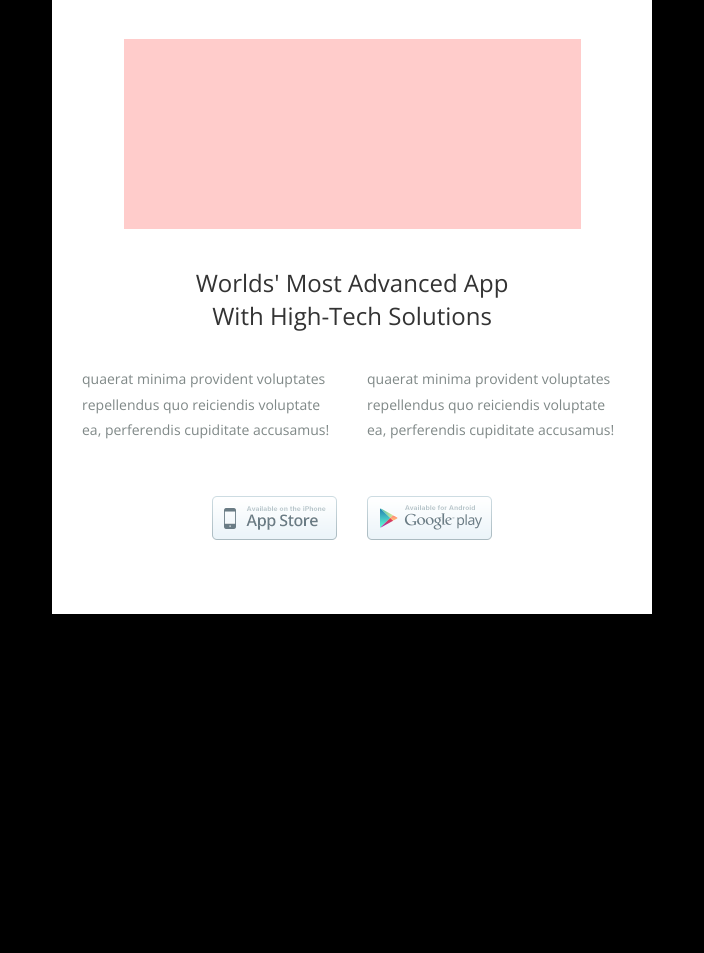
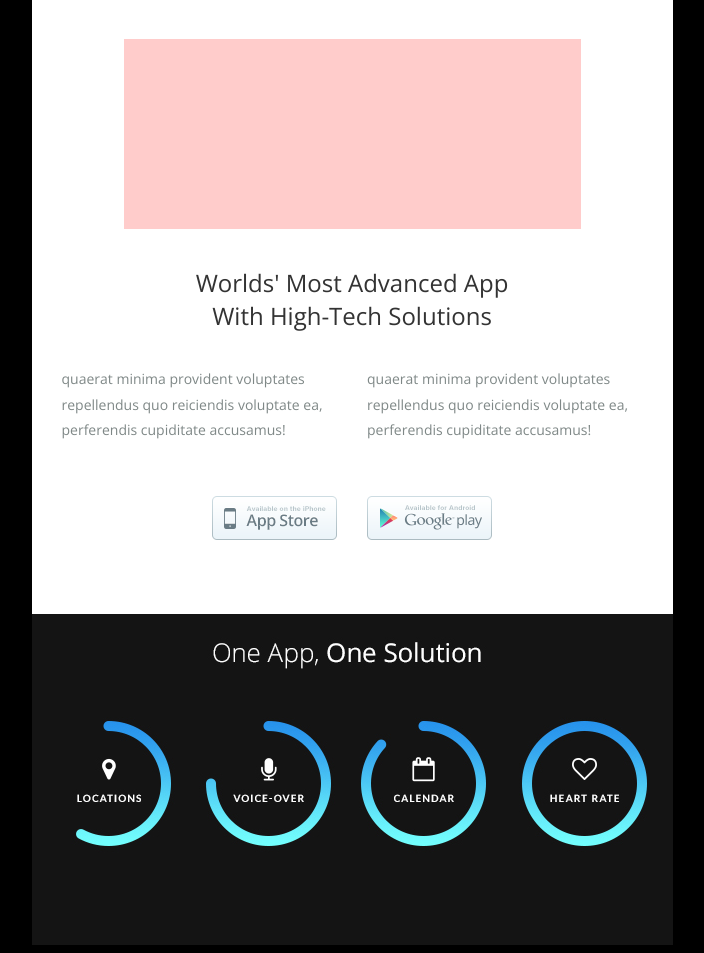
Before and after one commit to davidmfrost/html-email, a plain HTML site: page public/index.html in a window 1280 px wide. Shown: the part 807-1760 px from the top of the page, without its empty margins (288-992 px from the left). Before the commit the page ends 1429 px from the top, so only its background shows below. Drawn offline with nearby package versions, Linux system fonts and the light colour scheme.

Commit message:
Add one app section layout and image

```diff
--- a/public/index.html
+++ b/public/index.html
@@ -187,11 +187,19 @@
             </td>
           </tr>
           <!-- End of most advanced row -->
-          <!-- Start of main row -->
+          <!-- Start of one app row -->
           <tr>
-            <td></td>
+            <td>
+              <table class="one-app-table" width="100%" align="left" cellspacing="0" cellpadding="0" border="0" style="padding: 15px 15px 70px 15px; background: #141414;">
+                <tr>
+                  <td>
+                    <img src="/img/one_app.jpg" alt="">
+                  </td>
+                </tr>
+              </table>
+            </td>
           </tr>
-          <!-- End of main row -->
+          <!-- End of one app row -->
           <!-- Start of main row -->
           <tr>
             <td></td>
```
